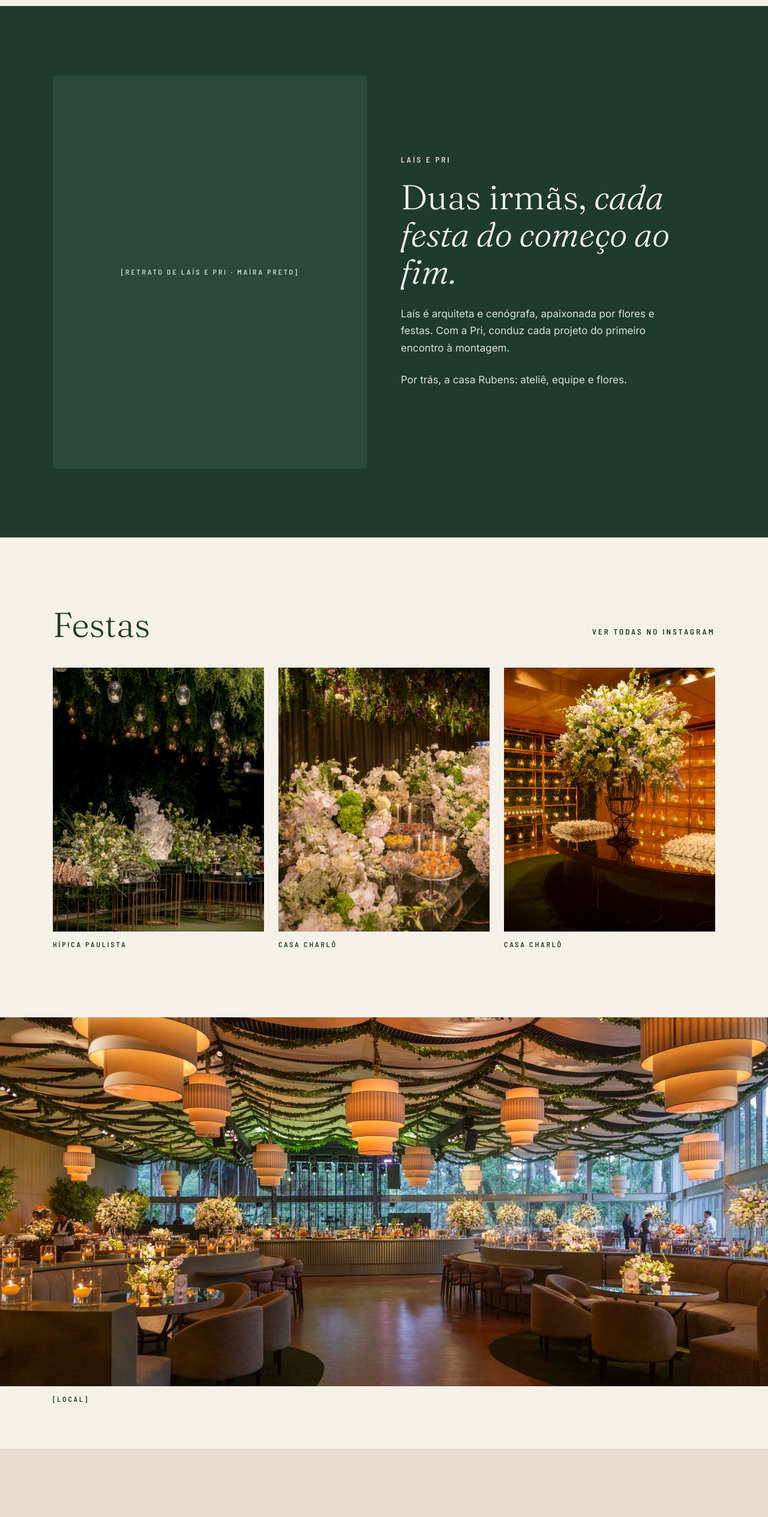
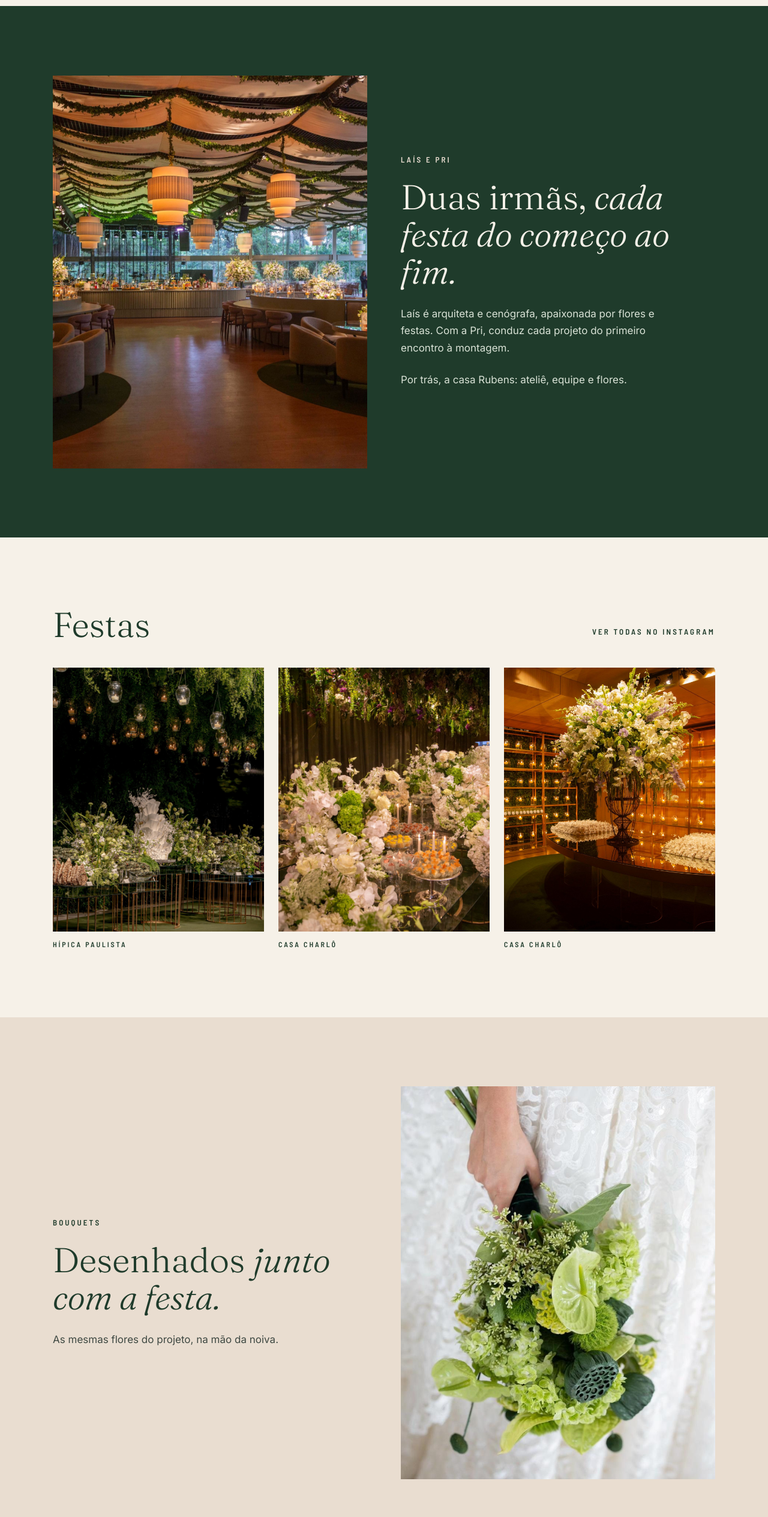
Before and after one commit to mairapreto-pixel/lais-aguiar, a plain HTML site: page index.html in a window 1280 px wide. Shown: the part 1400-3929 px from the top of the page at 60% size. Drawn offline with Linux system fonts and the light colour scheme.

Commit message:
Tira os espaços marcados do site publicado
Co-Authored-By: Claude Opus 5.5 <noreply@anthropic.com>
Claude-Session: https://claude.ai/code/session_0149kswi4MhbVzMLoVTpPWTX

```diff
--- a/index.html
+++ b/index.html
@@ -51,9 +51,7 @@ p{margin:0}
 
 <section id="lais-e-pri" style="background:#1F3B2B;color:#F6F1E8">
 <div class="wrap" style="padding-top:clamp(64px,9vw,128px);padding-bottom:clamp(64px,9vw,128px);display:flex;flex-wrap:wrap;gap:56px;align-items:center">
-<div style="flex:1 1 360px;aspect-ratio:4/5;background:#2C4A38;display:flex;align-items:center;justify-content:center">
-<p class="cond" style="font-size:12px;color:#C9D6C5">[Retrato de Laís e Pri · Maíra Preto]</p>
-</div>
+<img src="fotos/salao.jpg" alt="Salão com tecido e folhagem no teto, luminárias de cúpula e flores brancas" style="flex:1 1 360px;min-width:0;width:100%;aspect-ratio:4/5;object-fit:cover;object-position:62% 50%">
 <div style="flex:1 1 360px;display:flex;flex-direction:column;gap:24px">
 <p class="cond" style="font-size:13px;color:#E9DDD0">Laís e Pri</p>
 <h2 class="serif" style="font-size:clamp(36px,4.5vw,60px);line-height:1.08;color:#F6F1E8">Duas irmãs, <i>cada festa do começo ao fim.</i></h2>
@@ -85,10 +83,6 @@ p{margin:0}
 </section>
 
 
-<figure style="margin:0;padding-bottom:clamp(48px,6vw,80px)">
-<img loading="lazy" src="fotos/salao.jpg" alt="Salão com tecido e folhagem no teto, luminárias de cúpula e flores brancas" style="display:block;width:100%;height:clamp(320px,48vw,700px);object-fit:cover;object-position:50% 40%">
-<figcaption class="wrap cond" style="font-size:12px;color:#1F3B2B;padding-top:14px;padding-bottom:0">[Local]</figcaption>
-</figure>
 
 <section id="bouquets" style="background:#E9DDD0">
 <div class="wrap" style="padding-top:clamp(64px,9vw,128px);padding-bottom:clamp(64px,9vw,128px);display:flex;flex-wrap:wrap;gap:56px;align-items:center">
```
